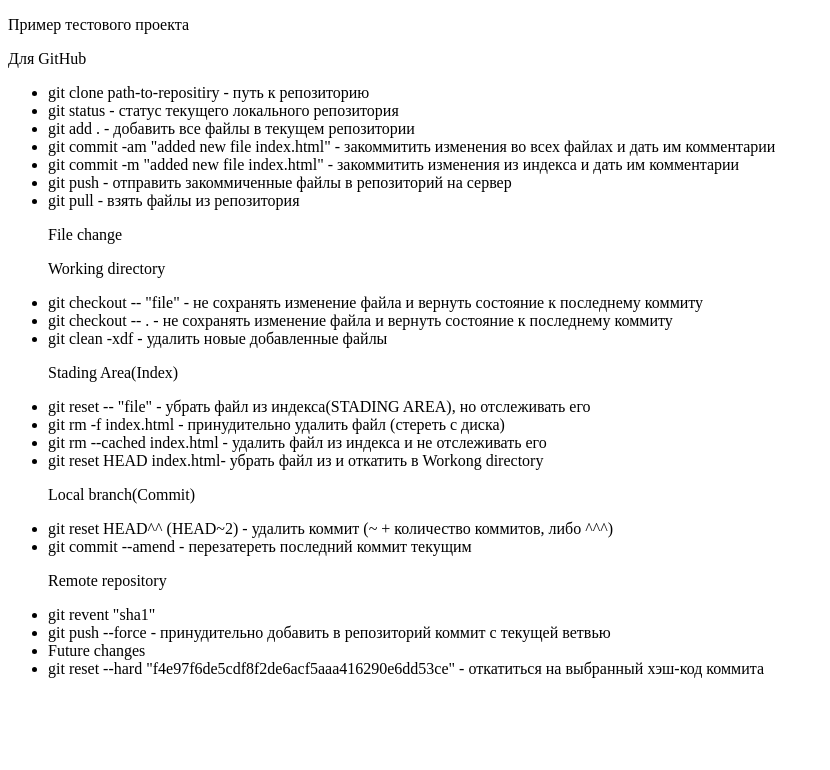
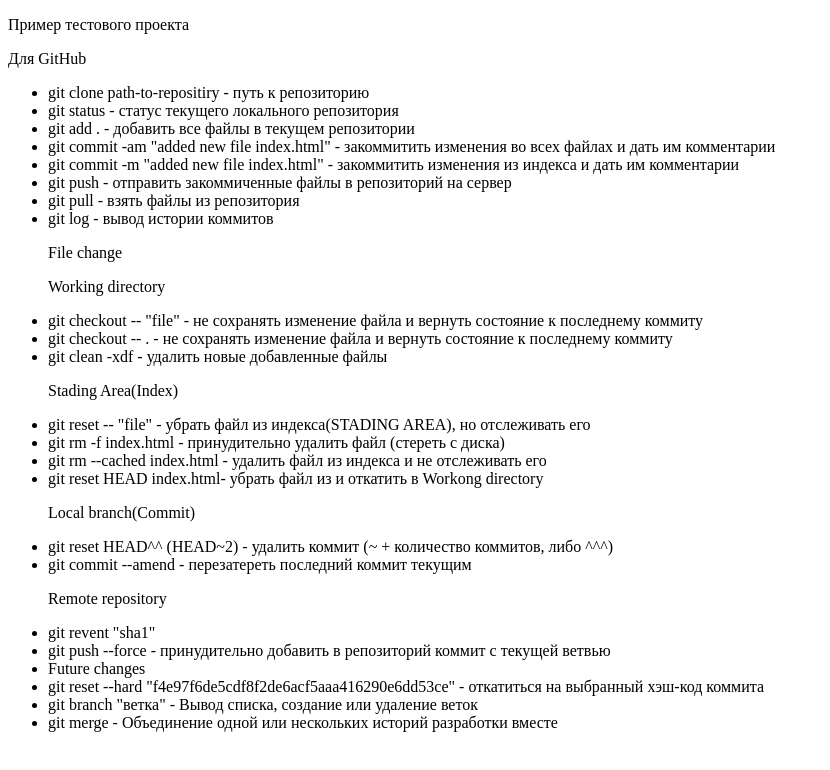
Before and after one commit to AlexandrZhuravlev/Project-Example, a plain HTML site: page index.html in a window 1280 px wide. Shown: the whole page, without its empty margins (0-830 px from the left). Drawn offline with Linux system fonts and the light colour scheme.

Commit message:
file changed

```diff
--- a/index.html
+++ b/index.html
@@ -16,6 +16,7 @@
       <li>git commit -m "added new file index.html" - закоммитить изменения из индекса и дать им комментарии</li>
       <li>git push - отправить закоммиченные файлы в репозиторий на сервер</li>
       <li>git pull - взять файлы из репозитория</li>
+      <li>git log - вывод истории коммитов</li>
 
       <p>File change</p>
       <p>Working directory</p>
@@ -40,6 +41,8 @@
 
       <li>Future changes</li>
       <li>git reset --hard "f4e97f6de5cdf8f2de6acf5aaa416290e6dd53ce" - откатиться на выбранный хэш-код коммита </li>
+      <li>git branch "ветка" - Вывод списка, создание или удаление веток</li>
+      <li>git merge  - Объединение одной или нескольких историй разработки вместе</li>
     </ul>
   </body>
 </html>
```
